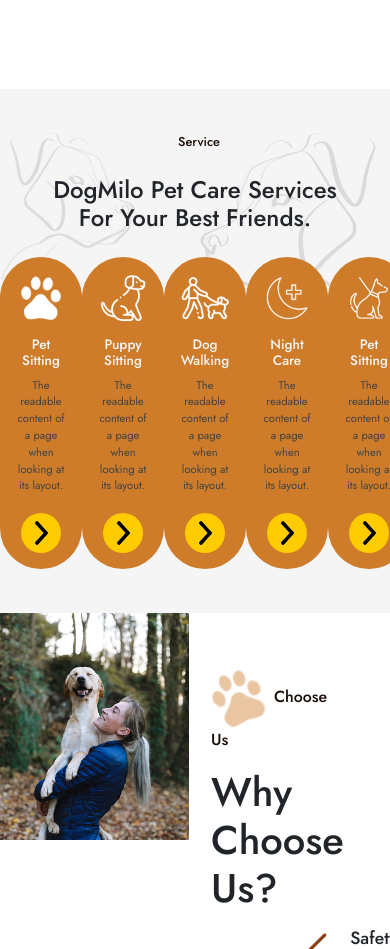
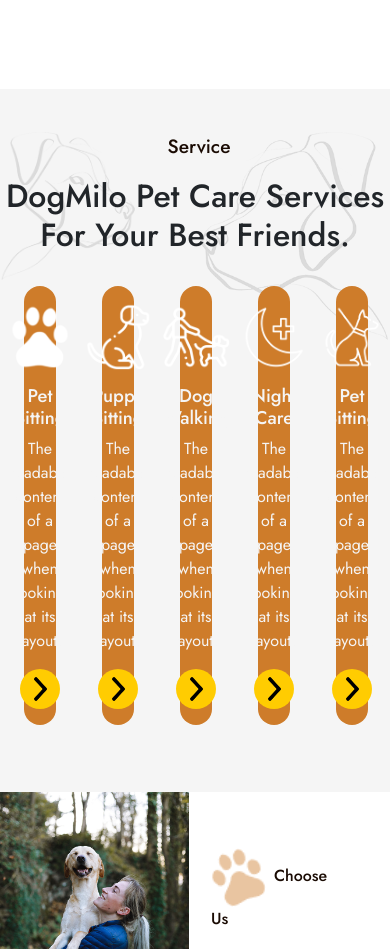
Before and after one commit to donatomontrone/proj-html-vuejs, a Vue app: page / in a window 390 px wide. Shown: the part 1740-2689 px from the top of the page. Built offline with nearby package versions, Linux system fonts and the light colour scheme.

Commit message:
made responsive service card component

```diff
--- a/src/components/Main/Service-Com/ServiceCard.vue
+++ b/src/components/Main/Service-Com/ServiceCard.vue
@@ -1,11 +1,13 @@
 <!--effettuare un v-for al parent -->
 <template>
-    <div class="card-info d-flex flex-column align-items-center">
-        <img class="path" :src="store.getImagePath('img/' + serviceCardInfo.path)" :alt="serviceCardInfo.title">
-        <h6 class="text-center">{{ serviceCardInfo.title }}</h6>
-        <p class="text-center">{{ serviceCardInfo.text }}</p>
-        <div class="icon d-flex justify-content-center">
-            <img :src="store.getImagePath('img/' + serviceCardInfo.icon)" alt="button">
+    <div class="card-container p-4">
+        <div class="card-info d-flex flex-column justify-content-center align-items-center">
+            <img class="path" :src="store.getImagePath('img/' + serviceCardInfo.path)" :alt="serviceCardInfo.title">
+            <h6 class="text-center">{{ serviceCardInfo.title }}</h6>
+            <p class="text-center">{{ serviceCardInfo.text }}</p>
+            <div class="icon d-flex justify-content-center">
+                <img :src="store.getImagePath('img/' + serviceCardInfo.icon)" alt="button">
+            </div>
         </div>
     </div>
 </template>
@@ -26,28 +28,31 @@
 <style lang="scss" scoped>
 @use '../../../styles/partials/variables.scss' as *;
 
+div.card-container {
+    width: 20%;
+}
+
 div.card-info {
     background-color: $main-brand-color;
-    width: 140px;
     border-radius: 100px;
+    color: $secondary-light-color;
+
     padding: 1rem;
-    color: $secondary-light-color;
 
     &:hover {
         background-color: $secondary-brand-color;
     }
 
     h6 {
-        font-size: .85rem;
+        font-size: 1.15rem;
     }
 
     p {
-        font-size: .7rem;
-        margin-bottom: 1.2rem;
+        color: $secondary-light-color;
     }
 
     img.path {
-        width: 50px;
+        width: 70px;
         margin-bottom: .8rem;
     }
 
--- a/src/components/Main/Service-Com/ServiceComponent.vue
+++ b/src/components/Main/Service-Com/ServiceComponent.vue
@@ -3,15 +3,15 @@
     <section id="service">
         <div class="bg-left">
             <div class="bg-right">
-                <div class="wrapper">
-                    <div class="d-flex flex-column align-items-center">
-                        <!-- Mini title della section - colore preso dalla palette -->
-                        <span class="minititle"> Service </span>
-                        <h2 class="text-center">DogMilo Pet Care Services For Your Best Friends.</h2>
-                        <!-- Effettuare un vfor per ogni card -->
-                    </div>
-                    <div class="card-container d-flex justify-content-around">
-                        <ServiceCard v-for="serviceCard in services" :serviceCardInfo="serviceCard" />
+                <div class="d-flex flex-column align-items-center">
+                    <!-- Mini title della section - colore preso dalla palette -->
+                    <span class="minititle"> Service </span>
+                    <h3 class="text-center">DogMilo Pet Care Services <br>For Your Best Friends.</h3>
+                    <!-- Effettuare un vfor per ogni card -->
+                    <div class="container">
+                        <div class="row">
+                            <ServiceCard v-for="serviceCard in services" :serviceCardInfo="serviceCard" />
+                        </div>
                     </div>
                 </div>
             </div>
@@ -84,13 +84,16 @@
         background-size: 190px;
     }
 
-    h2 {
-        width: 320px;
-        font-size: 1.5rem;
+    span {
+        font-size: 1.2rem;
+        padding-bottom: 1rem;
     }
 
-    span {
-        font-size: .8rem;
+    h3 {
+        font-size: 2rem;
     }
+
+
+
 }
 </style>
```
